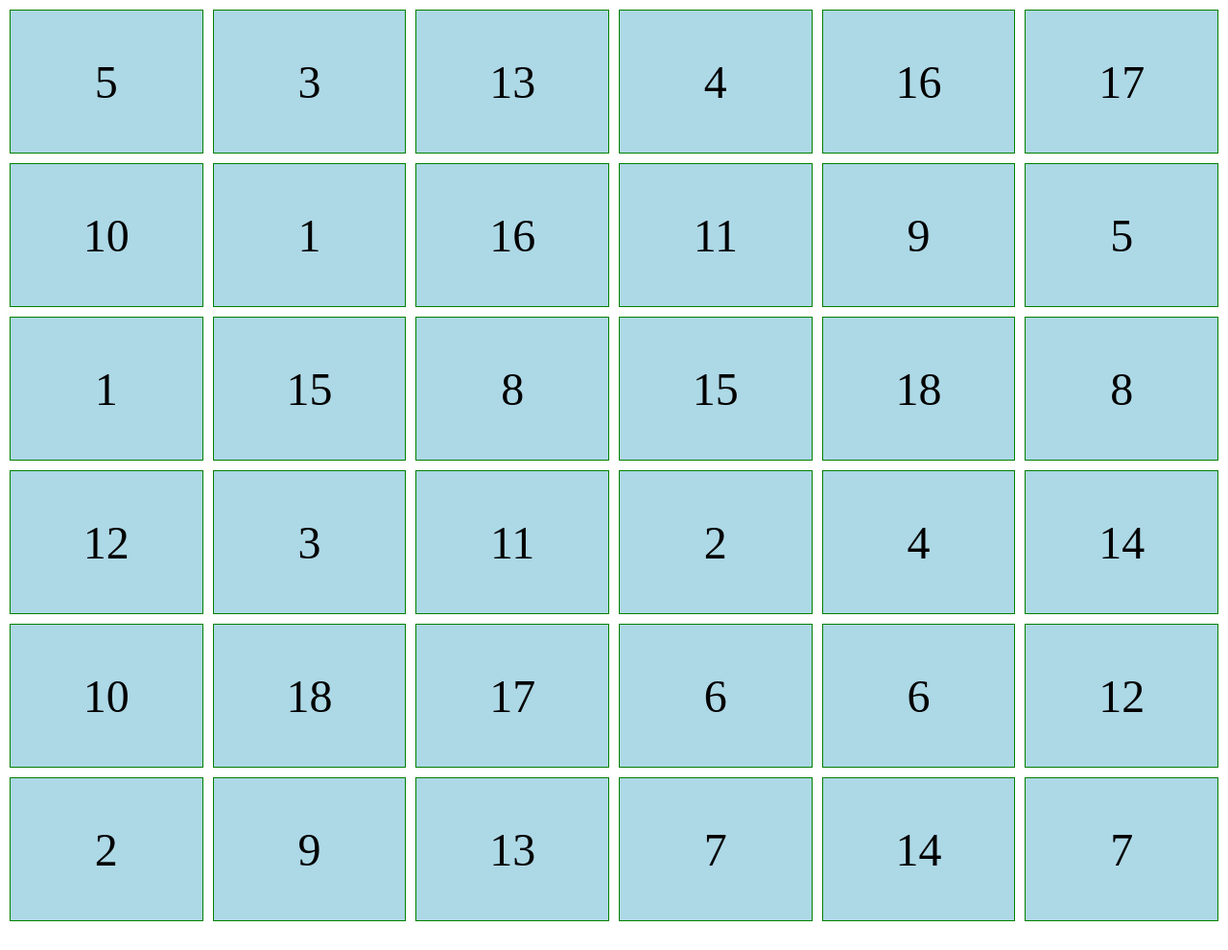
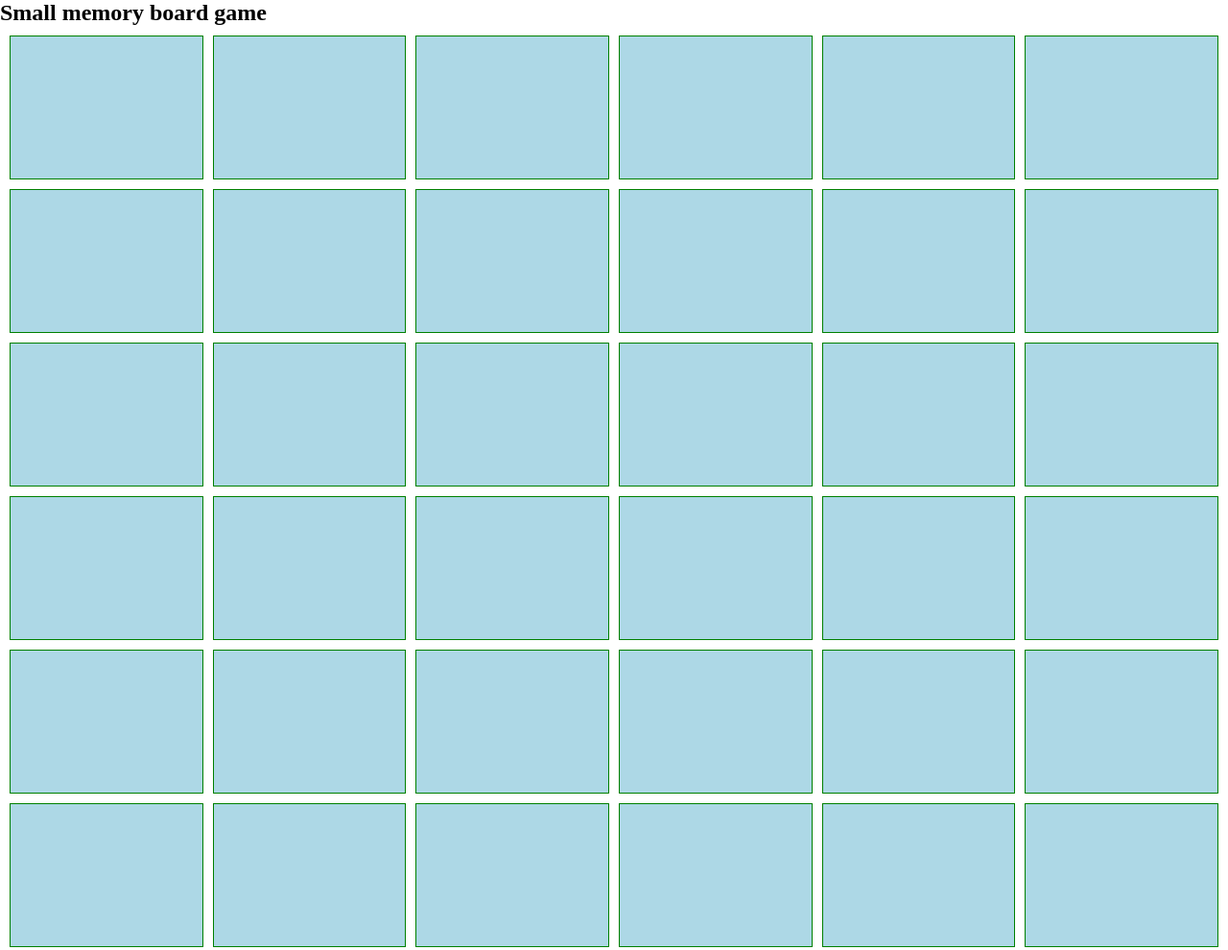
Before and after one commit to zoltanhorvath2/small-memory-game, a plain HTML site: page index.html in a window 1280 px wide. Shown: the whole page at 96% size. Drawn offline with Linux system fonts and the light colour scheme.

Commit message:
add some nice flip effect

```diff
--- a/app.js
+++ b/app.js
@@ -1,4 +1,4 @@
-// Creating the table for onload
+// CREEATING THE TABLE FOR ONLOAD
 
 const setUpCells = 36;
 const halfOfCells = setUpCells/2;
@@ -20,19 +20,23 @@ tableMaker = () => {
   const shuffledArr = arrayMaker();
 
   for (let i = 0; i < shuffledArr.length; i++){
-    // Creating the grid-items and the content
-
+    // Creating the cell-wrappers and the grid-items
     const newDiv = document.createElement('div');
-    const wrapper = document.querySelector('.grid-wrapper');
-    wrapper.appendChild(newDiv);
-    const newContent = document.createTextNode(`${shuffledArr[i]}`);
-    newDiv.appendChild(newContent);
-
-    // Add the .grit-item class to it
-
-    newDiv.classList.add('grid-item');
-
+    newDiv.innerHTML = `
+        <div class="wrapper">
+          <div class="card">
+            <div class="backside">${shuffledArr[i]}</div>
+            <div class="frontside"></div>
+          </div>
+        </div>
+    `;
+    newDiv.classList.add('cell-container');
+    const generalWrapper = document.querySelector('.grid-wrapper');
+    generalWrapper.appendChild(newDiv);
   }
 }
 
 tableMaker();
+
+
+// CHECKING AND HIDING THE PAIRS
--- a/index.html
+++ b/index.html
@@ -8,6 +8,7 @@
 </head>
 <body>
   <section class="gameboard">
+    <h2>Small memory board game</h2>
     <div class="grid-wrapper">
     </div>
   </section>
--- a/style.css
+++ b/style.css
@@ -14,12 +14,55 @@
   margin: 10px;
 }
 
-.grid-item {
+.wrapper {
+  width: 100%;
+  height: 100%;
+}
+
+.cell-container {
+  width: 100%;
+  height: 100%;
+  position: relative;
+}
+
+.card {
+  position: absolute;
+  height: 100%;
+  width: 100%;
+  transform-style: preserve-3d;
+  transition: all 0.5s ease;
+}
+
+.card:hover {
+  transform: rotateY(180deg);
+}
+
+
+.frontside {
+  position: absolute;
+  width: 100%;
+  height: 100%;
+  transform-style: preserve-3d;
+  transition: all 0.5 ease;
   border: 1px solid green;
   background-color: lightblue;
   font-size: 3rem;
+  backface-visibility: hidden;
+}
+
+.backside {
+  position: absolute;
+  width: 100%;
+  height: 100%;
+  backface-visibility: hidden;
+  border: 1px solid green;
+  background-color: lightgreen;
+  font-size: 3rem;
+  transform: rotateY(180deg);
   display: flex;
-  flex-direction: column;
+  justify-content: center;
   align-items: center;
-  justify-content: center;
 }
+
+
+/* Creating the flip effect */
```
